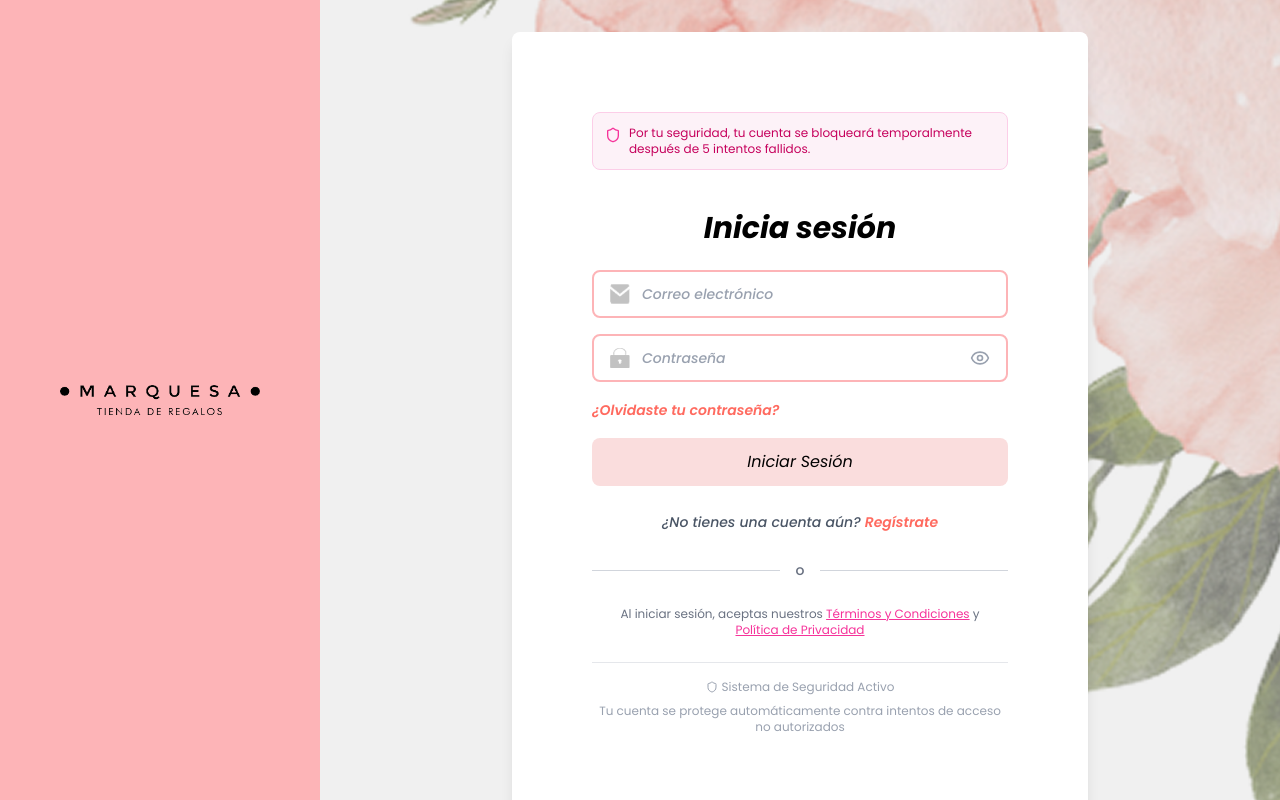
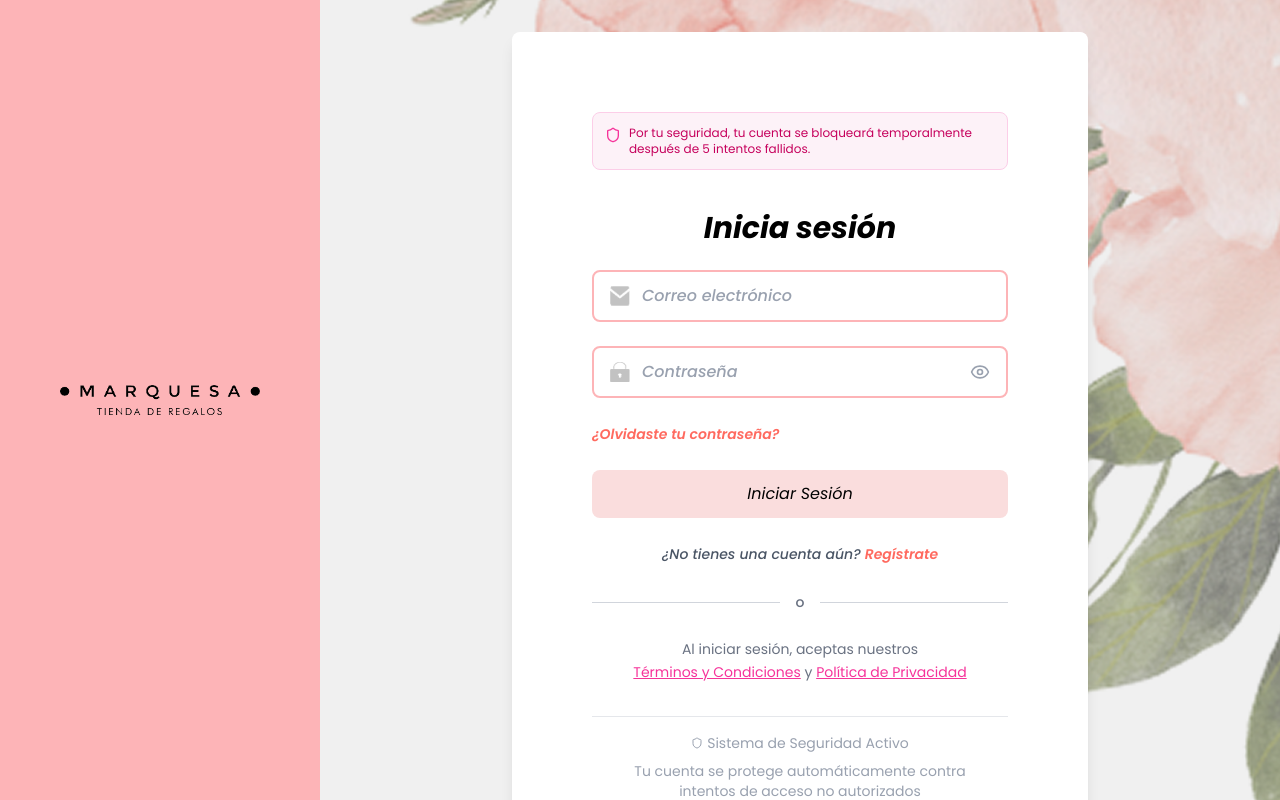
Before and after one commit to xxDianaPadilla/Marquesa, a React (Vite) app in the folder frontend/: page /login in a window 1280 px wide. Built offline with nearby package versions, Linux system fonts and the light colour scheme.

Commit message:
Mejora en responsive de la página de Login

```diff
--- a/frontend/src/pages/Login.jsx
+++ b/frontend/src/pages/Login.jsx
@@ -385,9 +385,8 @@ const Login = memo(() => {
                 <Title>Inicia sesión</Title>
 
                 {/* Campo de correo electrónico */}
-               <div className="relative mb-4">
-                   <div className={`flex items-center bg-white bg-opacity-50 border-2 rounded-lg px-4 py-3 transition-all duration-200 ${
-                       errors.email
+                <div className="relative mb-4 sm:mb-6">
+                    <div className={`flex items-center bg-white bg-opacity-50 border-2 rounded-lg px-3 sm:px-4 py-2.5 sm:py-3 transition-all duration-200 ${errors.email
                             ? 'border-red-400 bg-red-50 shadow-red-100 shadow-md'
                             : isAccountLocked
                                 ? 'border-gray-300 bg-gray-100'
@@ -396,8 +395,7 @@ const Login = memo(() => {
                         <img
                             src={emailIcon}
                             alt="Email"
-                           className={`w-5 h-5 mr-3 transition-opacity duration-200 ${
-                               isAccountLocked ? 'opacity-40' : 'opacity-60'
+                            className={`w-4 h-4 sm:w-5 sm:h-5 mr-2 sm:mr-3 transition-opacity duration-200 flex-shrink-0 ${isAccountLocked ? 'opacity-40' : 'opacity-60'
                                 }`}
                         />
                         <input
@@ -408,8 +406,7 @@ const Login = memo(() => {
                             onChange={handleInputChange}
                             disabled={isLoading || isLoggingIn || isGoogleLoading || isAccountLocked}
                             autoComplete="email"
-                           className={`flex-1 bg-transparent outline-none text-sm transition-colors duration-200 ${
-                               errors.email
+                            className={`flex-1 bg-transparent outline-none text-sm sm:text-base transition-colors duration-200 min-w-0 ${errors.email
                                     ? 'placeholder-red-400 text-red-700'
                                     : isAccountLocked
                                         ? 'placeholder-gray-400 text-gray-500'
@@ -422,23 +419,22 @@ const Login = memo(() => {
                             }}
                         />
                         {isAccountLocked && (
-                           <Shield className="w-4 h-4 text-gray-400 ml-2" />
+                            <Shield className="w-4 h-4 text-gray-400 ml-2 flex-shrink-0" />
                         )}
                     </div>
                     {errors.email && (
-                       <div className="text-red-500 text-sm mt-2 italic flex items-start">
-                           <svg className="w-4 h-4 mr-1 mt-0.5 flex-shrink-0" fill="none" stroke="currentColor" viewBox="0 0 24 24">
+                        <div className="text-red-500 text-xs sm:text-sm mt-2 italic flex items-start">
+                            <svg className="w-3 h-3 sm:w-4 sm:h-4 mr-1 mt-0.5 flex-shrink-0" fill="none" stroke="currentColor" viewBox="0 0 24 24">
                                 <path strokeLinecap="round" strokeLinejoin="round" strokeWidth={2} d="M12 8v4m0 4h.01M21 12a9 9 0 11-18 0 9 9 0 0118 0z" />
                             </svg>
-                           <span>{errors.email}</span>
+                            <span className="break-words">{errors.email}</span>
                         </div>
                     )}
                 </div>
 
                 {/* Campo de contraseña */}
-               <div className="relative mb-4">
-                   <div className={`flex items-center bg-white bg-opacity-50 border-2 rounded-lg px-4 py-3 transition-all duration-200 ${
-                       errors.password
+                <div className="relative mb-4 sm:mb-6">
+                    <div className={`flex items-center bg-white bg-opacity-50 border-2 rounded-lg px-3 sm:px-4 py-2.5 sm:py-3 transition-all duration-200 ${errors.password
                             ? 'border-red-400 bg-red-50 shadow-red-100 shadow-md'
                             : isAccountLocked
                                 ? 'border-gray-300 bg-gray-100'
@@ -447,8 +443,7 @@ const Login = memo(() => {
                         <img
                             src={lockIcon}
                             alt="Password"
-                           className={`w-5 h-5 mr-3 transition-opacity duration-200 ${
-                               isAccountLocked ? 'opacity-40' : 'opacity-60'
+                            className={`w-4 h-4 sm:w-5 sm:h-5 mr-2 sm:mr-3 transition-opacity duration-200 flex-shrink-0 ${isAccountLocked ? 'opacity-40' : 'opacity-60'
                                 }`}
                         />
                         <input
@@ -459,8 +454,7 @@ const Login = memo(() => {
                             onChange={handleInputChange}
                             disabled={isLoading || isLoggingIn || isGoogleLoading || isAccountLocked}
                             autoComplete="current-password"
-                           className={`flex-1 bg-transparent outline-none text-sm transition-colors duration-200 ${
-                               errors.password
+                            className={`flex-1 bg-transparent outline-none text-sm sm:text-base transition-colors duration-200 min-w-0 ${errors.password
                                     ? 'placeholder-red-400 text-red-700'
                                     : isAccountLocked
                                         ? 'placeholder-gray-400 text-gray-500'
@@ -474,11 +468,10 @@ const Login = memo(() => {
                         />
                         <button
                             type="button"
-                           style={{cursor: 'pointer'}}
+                            style={{ cursor: 'pointer' }}
                             onClick={togglePasswordVisibility}
                             disabled={isLoading || isLoggingIn || isGoogleLoading || isAccountLocked}
-                           className={`ml-3 transition-colors duration-200 ${
-                               isAccountLocked
+                            className={`ml-2 sm:ml-3 transition-colors duration-200 flex-shrink-0 p-1 -m-1 ${isAccountLocked
                                     ? 'text-gray-400 cursor-not-allowed'
                                     : errors.password
                                         ? 'text-red-500 hover:text-red-600'
@@ -486,28 +479,27 @@ const Login = memo(() => {
                                 }`}
                         >
                             {showPassword ? (
-                               <EyeOff className="w-5 h-5" />
+                                <EyeOff className="w-4 h-4 sm:w-5 sm:h-5" />
                             ) : (
-                               <Eye className="w-5 h-5" />
+                                <Eye className="w-4 h-4 sm:w-5 sm:h-5" />
                             )}
                         </button>
                     </div>
                     {errors.password && (
-                       <div className="text-red-500 text-sm mt-2 italic flex items-start">
-                           <svg className="w-4 h-4 mr-1 mt-0.5 flex-shrink-0" fill="none" stroke="currentColor" viewBox="0 0 24 24">
+                        <div className="text-red-500 text-xs sm:text-sm mt-2 italic flex items-start">
+                            <svg className="w-3 h-3 sm:w-4 sm:h-4 mr-1 mt-0.5 flex-shrink-0" fill="none" stroke="currentColor" viewBox="0 0 24 24">
                                 <path strokeLinecap="round" strokeLinejoin="round" strokeWidth={2} d="M12 8v4m0 4h.01M21 12a9 9 0 11-18 0 9 9 0 0118 0z" />
                             </svg>
-                          <span>{errors.password}</span>
+                            <span className="break-words">{errors.password}</span>
                         </div>
                     )}
                 </div>
 
                 {/* Enlace para recuperar contraseña */}
-              <div className="text-left mb-4">
+                <div className="text-left mb-4 sm:mb-6">
                     <button
                         type="button"
-                      className={`text-sm transition-colors focus:outline-none focus:underline ${
-                          isAccountLocked
+                        className={`text-xs sm:text-sm transition-colors focus:outline-none focus:underline ${isAccountLocked
                                 ? 'text-gray-400 cursor-not-allowed'
                                 : 'hover:text-pink-600 text-[#FF6A5F]'
                             }`}
@@ -536,14 +528,15 @@ const Login = memo(() => {
                     variant={isAccountLocked ? "disabled" : "primary"}
                     type="submit"
                     disabled={isLoading || isLoggingIn || isGoogleLoading || !isFormValid || isAccountLocked}
+                    className="w-full py-3 sm:py-4 text-sm sm:text-base font-medium"
                 />
 
                 {/* Indicador de carga o bloqueo */}
                 {(isLoading || isLoggingIn || isGoogleLoading) && !isAccountLocked && (
-                  <div className="text-center mt-2">
+                    <div className="text-center mt-3 sm:mt-4">
                         <div className="inline-flex items-center">
-                          <div className="animate-spin rounded-full h-4 w-4 border-b-2 border-pink-500 mr-2"></div>
-                          <p className="text-xs text-gray-500" style={{ fontFamily: 'Poppins, sans-serif' }}>
+                            <div className="animate-spin rounded-full h-3 w-3 sm:h-4 sm:w-4 border-b-2 border-pink-500 mr-2"></div>
+                            <p className="text-xs sm:text-sm text-gray-500" style={{ fontFamily: 'Poppins, sans-serif' }}>
                                 {isGoogleLoading ? 'Procesando con Google...' : 'Verificando credenciales...'}
                             </p>
                         </div>
@@ -552,10 +545,10 @@ const Login = memo(() => {
 
                 {/* Información adicional durante el bloqueo */}
                 {isAccountLocked && (
-                  <div className="text-center mt-2">
+                    <div className="text-center mt-3 sm:mt-4">
                         <div className="inline-flex items-center text-red-600">
-                          <Shield className="w-4 h-4 mr-2" />
-                          <p className="text-xs" style={{ fontFamily: 'Poppins, sans-serif' }}>
+                            <Shield className="w-3 h-3 sm:w-4 sm:h-4 mr-2 flex-shrink-0" />
+                            <p className="text-xs sm:text-sm" style={{ fontFamily: 'Poppins, sans-serif' }}>
                                 Formulario deshabilitado por seguridad
                             </p>
                         </div>
@@ -568,20 +561,20 @@ const Login = memo(() => {
                     linkText="Regístrate"
                     onLinkClick={handleRegisterClick}
                     disabled={isAccountLocked || isLoading || isLoggingIn || isGoogleLoading}
+                    className="mt-6 sm:mt-8"
                 />
 
                 {/* Separador */}
-              <Separator text="o" />
+                <Separator text="o" className="my-4 sm:my-6" />
 
                 {/* Términos y condiciones */}
-              <div className="text-center mt-4">
-                  <p className="text-xs text-gray-500" style={{ fontFamily: 'Poppins, sans-serif' }}>
+                <div className="text-center mt-4 sm:mt-6 px-2">
+                    <p className="text-xs sm:text-sm text-gray-500 leading-relaxed" style={{ fontFamily: 'Poppins, sans-serif' }}>
                         Al iniciar sesión, aceptas nuestros{" "}
                         <button
                             type="button"
-                          style={{cursor: 'pointer'}}
-                          className={`underline focus:outline-none focus:ring-2 focus:ring-pink-300 rounded ${
-                              isAccountLocked
+                            style={{ cursor: 'pointer' }}
+                            className={`underline focus:outline-none focus:ring-2 focus:ring-pink-300 rounded transition-colors ${isAccountLocked
                                     ? 'text-gray-400 cursor-not-allowed'
                                     : 'text-pink-500 hover:text-pink-600'
                                 }`}
@@ -593,9 +586,8 @@ const Login = memo(() => {
                         {" "}y{" "}
                         <button
                             type="button"
-                          style={{cursor: 'pointer'}}
-                          className={`underline focus:outline-none focus:ring-2 focus:ring-pink-300 rounded ${
-                              isAccountLocked
+                            style={{ cursor: 'pointer' }}
+                            className={`underline focus:outline-none focus:ring-2 focus:ring-pink-300 rounded transition-colors ${isAccountLocked
                                     ? 'text-gray-400 cursor-not-allowed'
                                     : 'text-pink-500 hover:text-pink-600'
                                 }`}
@@ -609,14 +601,14 @@ const Login = memo(() => {
 
                 {/* Información sobre el sistema de seguridad (pie de página) */}
                 {!isAccountLocked && (
-                  <div className="text-center mt-6 pt-4 border-t border-gray-200">
+                    <div className="text-center mt-6 sm:mt-8 pt-4 border-t border-gray-200">
                         <div className="flex items-center justify-center text-gray-400 mb-2">
-                          <Shield className="w-3 h-3 mr-1" />
-                          <span className="text-xs" style={{ fontFamily: 'Poppins, sans-serif' }}>
+                            <Shield className="w-3 h-3 mr-1 flex-shrink-0" />
+                            <span className="text-xs sm:text-sm" style={{ fontFamily: 'Poppins, sans-serif' }}>
                                 Sistema de Seguridad Activo
                             </span>
                         </div>
-                      <p className="text-xs text-gray-400" style={{ fontFamily: 'Poppins, sans-serif' }}>
+                        <p className="text-xs sm:text-sm text-gray-400 px-4" style={{ fontFamily: 'Poppins, sans-serif' }}>
                             Tu cuenta se protege automáticamente contra intentos de acceso no autorizados
                         </p>
                     </div>
```
Lines whose indentation alone changed are shown as unchanged.
